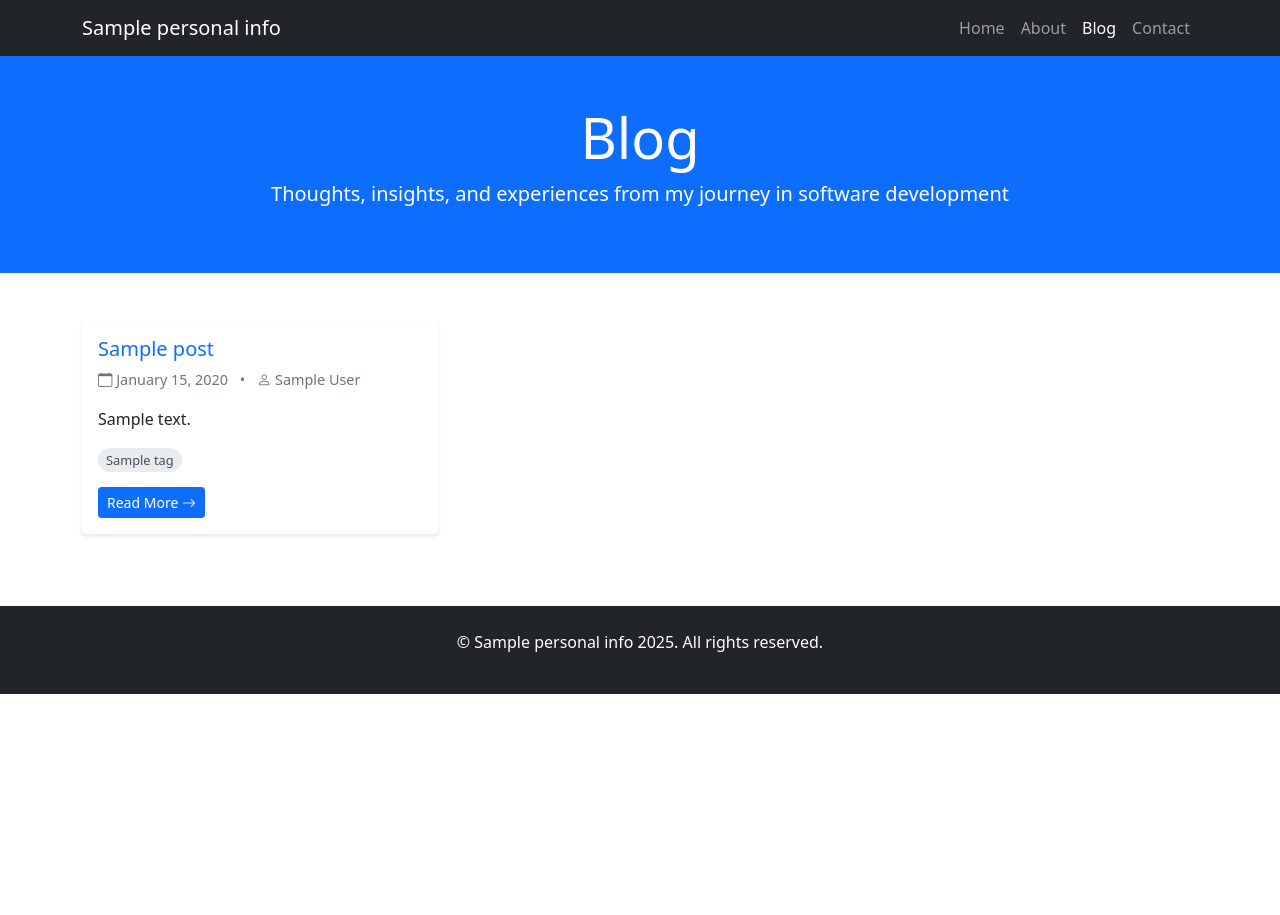
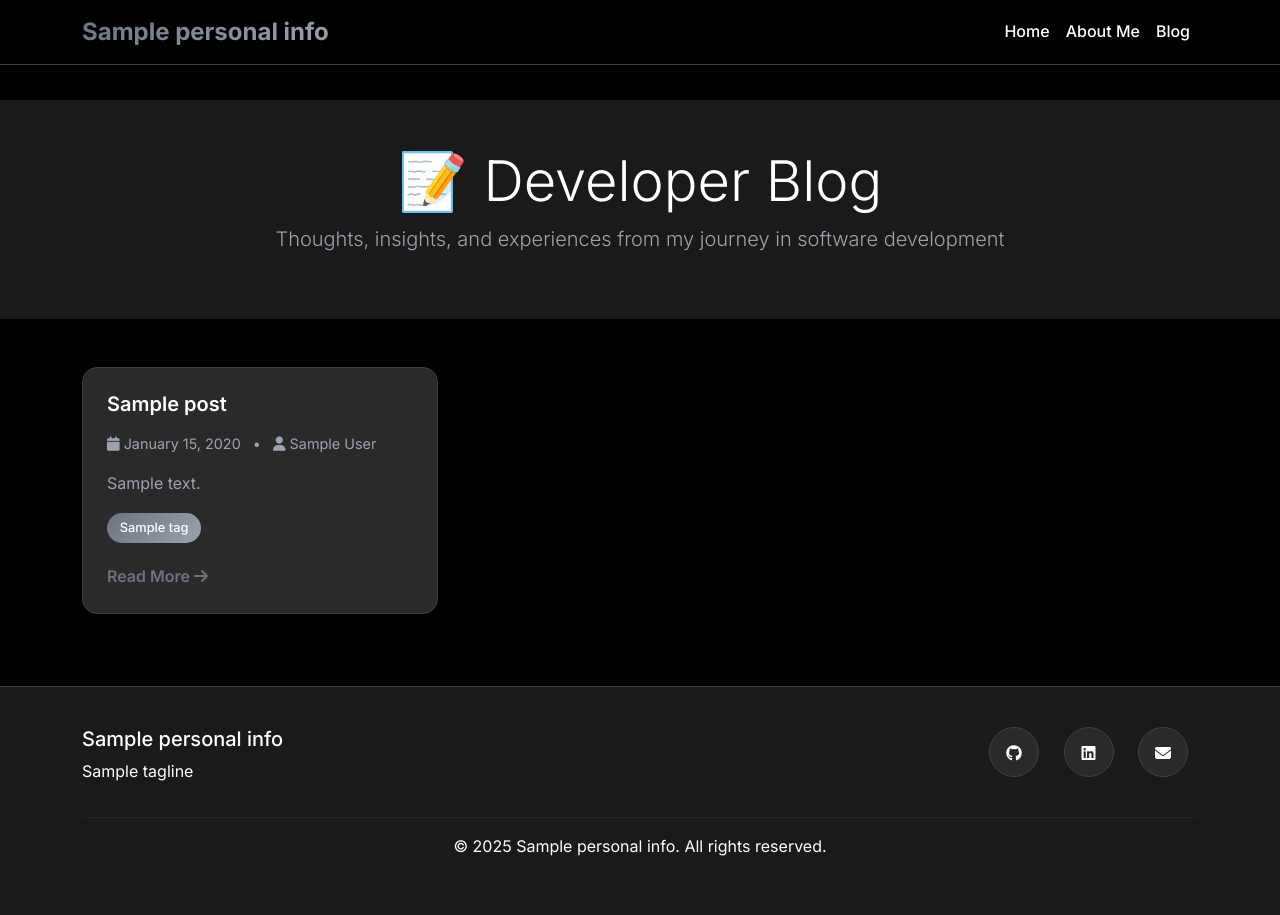
Before and after one commit to Burger-Byte/Portfolio-Web, a Flask app: template templates/blog.html in a window 1280 px wide. Before the commit the page ends 694 px from the top, so only its background shows below. Run offline with Flask 3, Linux system fonts and the light colour scheme; the template is opened without the code that fills it: most values are stand-ins (such as "Sample title", 1, 10 or a date in 2020).

Commit message:
fix: Updated blog.html to inheret style

```diff
--- a/templates/blog.html
+++ b/templates/blog.html
@@ -1,73 +1,19 @@
-<!DOCTYPE html>
-<html lang="en">
-<head>
-    <meta charset="UTF-8">
-    <meta name="viewport" content="width=device-width, initial-scale=1.0">
-    <title>Blog - {{ data.personal_info.name }}</title>
-    <link href="https://cdn.jsdelivr.net/npm/bootstrap@5.1.3/dist/css/bootstrap.min.css" rel="stylesheet">
-    <link rel="stylesheet" href="https://cdn.jsdelivr.net/npm/bootstrap-icons@1.8.1/font/bootstrap-icons.css">
-    <style>
-        .blog-card {
-            transition: transform 0.2s ease-in-out;
-            border: none;
-            box-shadow: 0 2px 4px rgba(0,0,0,0.1);
-        }
-        .blog-card:hover {
-            transform: translateY(-2px);
-            box-shadow: 0 4px 8px rgba(0,0,0,0.15);
-        }
-        .blog-meta {
-            color: #6c757d;
-            font-size: 0.9rem;
-        }
-        .tag {
-            background-color: #e9ecef;
-            color: #495057;
-            padding: 0.2rem 0.5rem;
-            border-radius: 12px;
-            font-size: 0.8rem;
-            margin-right: 0.3rem;
-        }
-    </style>
-</head>
-<body>
-    <!-- Navigation -->
-    <nav class="navbar navbar-expand-lg navbar-dark bg-dark">
+{% extends "portfolio_base.html" %}
+
+{% block title %}Blog - {{ data.personal_info.name }}{% endblock %}
+
+{% block content %}
+<div style="margin-top: 100px;"></div>
+
+<!-- Header -->
+<section class="py-5 bg-dark-custom">
     <div class="container">
-            <a class="navbar-brand" href="{{ url_for('home') }}">{{ data.personal_info.name }}</a>
-            <button class="navbar-toggler" type="button" data-bs-toggle="collapse" data-bs-target="#navbarNav">
-                <span class="navbar-toggler-icon"></span>
-            </button>
-            <div class="collapse navbar-collapse" id="navbarNav">
-                <ul class="navbar-nav ms-auto">
-                    <li class="nav-item">
-                        <a class="nav-link" href="{{ url_for('home') }}">Home</a>
-                    </li>
-                    <li class="nav-item">
-                        <a class="nav-link" href="{{ url_for('about') }}">About</a>
-                    </li>
-                    <li class="nav-item">
-                        <a class="nav-link active" href="{{ url_for('blog') }}">Blog</a>
-                    </li>
-                    <li class="nav-item">
-                        <a class="nav-link" href="{{ url_for('contact') }}">Contact</a>
-                    </li>
-                </ul>
+        <div class="text-center">
+            <h1 class="display-4" style="color: var(--text-primary);">📝 Developer Blog</h1>
+            <p class="lead" style="color: var(--text-secondary);">Thoughts, insights, and experiences from my journey in software development</p>
         </div>
     </div>
-    </nav>
-
-    <!-- Header -->
-    <header class="bg-primary text-white py-5">
-        <div class="container">
-            <div class="row">
-                <div class="col-lg-12 text-center">
-                    <h1 class="display-4">Blog</h1>
-                    <p class="lead">Thoughts, insights, and experiences from my journey in software development</p>
-                </div>
-            </div>
-        </div>
-    </header>
+</section>
 
 <!-- Blog Posts -->
 <section class="py-5">
@@ -75,7 +21,7 @@
         {% with messages = get_flashed_messages(with_categories=true) %}
             {% if messages %}
                 {% for category, message in messages %}
-                        <div class="alert alert-{{ 'danger' if category == 'error' else category }} alert-dismissible fade show" role="alert">
+                    <div class="alert alert-{{ 'danger' if category == 'error' else category }} alert-dismissible fade show" role="alert" style="background: var(--card-bg); border-color: var(--border-color); color: var(--text-primary);">
                         {{ message }}
                         <button type="button" class="btn-close" data-bs-dismiss="alert"></button>
                     </div>
@@ -87,33 +33,33 @@
             <div class="row">
                 {% for post in posts %}
                 <div class="col-md-6 col-lg-4 mb-4">
-                        <div class="card blog-card h-100">
-                            <div class="card-body">
-                                <h5 class="card-title">
-                                    <a href="{{ url_for('blog_post', slug=post.slug) }}" class="text-decoration-none">
+                    <div class="blog-card">
+                        <div class="blog-card-body">
+                            <h5 class="blog-card-title">
+                                <a href="{{ url_for('blog_post', slug=post.slug) }}">
                                     {{ post.title }}
                                 </a>
                             </h5>
-                                <div class="blog-meta mb-3">
-                                    <i class="bi bi-calendar"></i>
+                            <div class="blog-meta">
+                                <i class="fas fa-calendar"></i>
                                 {{ post.date.strftime('%B %d, %Y') }}
                                 <span class="mx-2">•</span>
-                                    <i class="bi bi-person"></i> {{ post.author }}
+                                <i class="fas fa-user"></i> {{ post.author }}
                             </div>
                             {% if post.excerpt %}
-                                    <p class="card-text">{{ post.excerpt }}</p>
+                                <p class="blog-excerpt">{{ post.excerpt }}</p>
                             {% else %}
-                                    <p class="card-text">{{ post.content[:150] }}...</p>
+                                <p class="blog-excerpt">{{ post.content[:150] }}...</p>
                             {% endif %}
                             {% if post.tags %}
-                                    <div class="mb-3">
+                                <div class="blog-tags">
                                     {% for tag in post.tags %}
-                                            <span class="tag">{{ tag }}</span>
+                                        <span class="blog-tag">{{ tag }}</span>
                                     {% endfor %}
                                 </div>
                             {% endif %}
-                                <a href="{{ url_for('blog_post', slug=post.slug) }}" class="btn btn-primary btn-sm">
-                                    Read More <i class="bi bi-arrow-right"></i>
+                            <a href="{{ url_for('blog_post', slug=post.slug) }}" class="blog-read-more">
+                                Read More <i class="fas fa-arrow-right"></i>
                             </a>
                         </div>
                     </div>
@@ -123,26 +69,132 @@
         {% else %}
             <div class="row">
                 <div class="col-12 text-center">
-                        <h3>No blog posts yet</h3>
-                        <p class="text-muted">Check back soon for new content!</p>
-                        <p><em>To add blog posts, create markdown files in the <code>blog_posts/</code> directory.</em></p>
+                    <div class="no-posts-card">
+                        <h3 style="color: var(--text-primary);">📚 No blog posts yet</h3>
+                        <p style="color: var(--text-secondary);">Check back soon for new content!</p>
+                        <p style="color: var(--text-secondary); font-style: italic;">To add blog posts, create markdown files in the <code>blog_posts/</code> directory.</p>
+                    </div>
                 </div>
             </div>
         {% endif %}
     </div>
 </section>
 
-    <!-- Footer -->
-    <footer class="bg-dark text-white py-4">
-        <div class="container">
-            <div class="row">
-                <div class="col-12 text-center">
-                    <p>&copy; {{ data.personal_info.name }} 2025. All rights reserved.</p>
-                </div>
-            </div>
-        </div>
-    </footer>
+<style>
+.blog-card {
+    background: var(--card-bg);
+    border: 1px solid var(--border-color);
+    border-radius: 15px;
+    overflow: hidden;
+    transition: all 0.3s ease;
+    box-shadow: 0 5px 15px rgba(0,0,0,0.2);
+    height: 100%;
+}
 
-    <script src="https://cdn.jsdelivr.net/npm/bootstrap@5.1.3/dist/js/bootstrap.bundle.min.js"></script>
-</body>
-</html>
+.blog-card:hover {
+    transform: translateY(-5px);
+    box-shadow: 0 10px 25px rgba(0,0,0,0.3);
+    border-color: var(--primary-color);
+}
+
+.blog-card-body {
+    padding: 1.5rem;
+    height: 100%;
+    display: flex;
+    flex-direction: column;
+}
+
+.blog-card-title {
+    margin-bottom: 1rem;
+    flex-grow: 0;
+}
+
+.blog-card-title a {
+    color: var(--text-primary);
+    text-decoration: none;
+    font-weight: 600;
+    transition: color 0.3s ease;
+}
+
+.blog-card-title a:hover {
+    color: var(--primary-color);
+    background: linear-gradient(120deg, var(--primary-color), var(--secondary-color));
+    -webkit-background-clip: text;
+    -webkit-text-fill-color: transparent;
+    background-clip: text;
+}
+
+.blog-meta {
+    color: var(--text-secondary);
+    font-size: 0.9rem;
+    margin-bottom: 1rem;
+    flex-grow: 0;
+}
+
+.blog-excerpt {
+    color: var(--text-secondary);
+    line-height: 1.6;
+    margin-bottom: 1rem;
+    flex-grow: 1;
+}
+
+.blog-tags {
+    margin-bottom: 1rem;
+    flex-grow: 0;
+}
+
+.blog-tag {
+    background: linear-gradient(135deg, var(--primary-color), var(--secondary-color));
+    color: white;
+    padding: 0.3rem 0.8rem;
+    border-radius: 20px;
+    font-size: 0.8rem;
+    margin-right: 0.5rem;
+    margin-bottom: 0.3rem;
+    display: inline-block;
+    font-weight: 500;
+}
+
+.blog-read-more {
+    color: var(--primary-color);
+    text-decoration: none;
+    font-weight: 600;
+    transition: all 0.3s ease;
+    align-self: flex-start;
+    flex-grow: 0;
+}
+
+.blog-read-more:hover {
+    color: var(--secondary-color);
+    transform: translateX(5px);
+}
+
+.no-posts-card {
+    background: var(--card-bg);
+    border: 1px solid var(--border-color);
+    border-radius: 15px;
+    padding: 3rem;
+    margin: 2rem auto;
+    max-width: 500px;
+}
+
+.no-posts-card code {
+    background: var(--darker-bg);
+    color: var(--primary-color);
+    padding: 0.2rem 0.5rem;
+    border-radius: 4px;
+    font-family: 'Courier New', monospace;
+}
+
+@media (max-width: 768px) {
+    .blog-card-body {
+        padding: 1rem;
+    }
+
+    .no-posts-card {
+        padding: 2rem;
+        margin: 1rem;
+    }
+}
+</style>
+{% endblock %}
```
Lines whose indentation alone changed are shown as unchanged.
